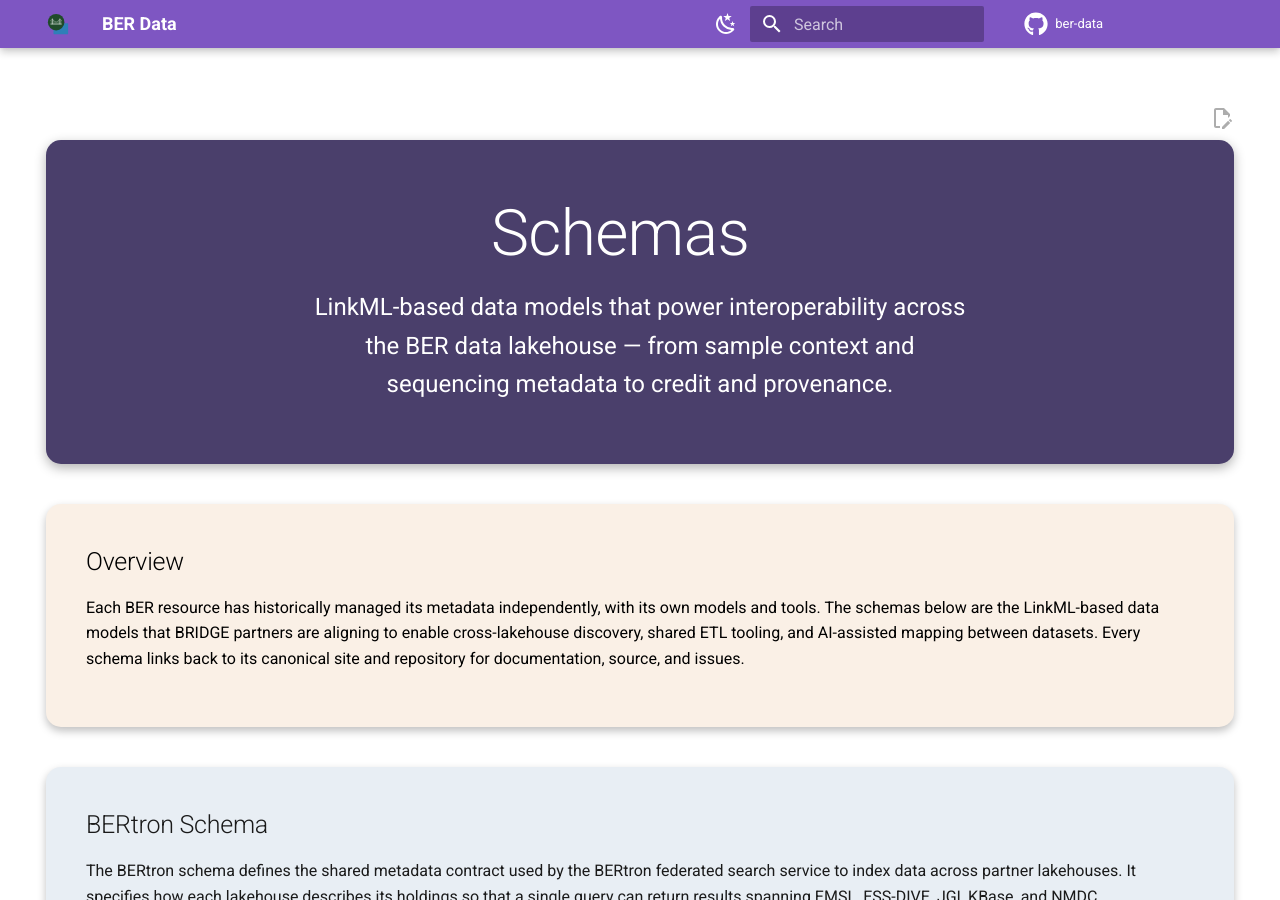
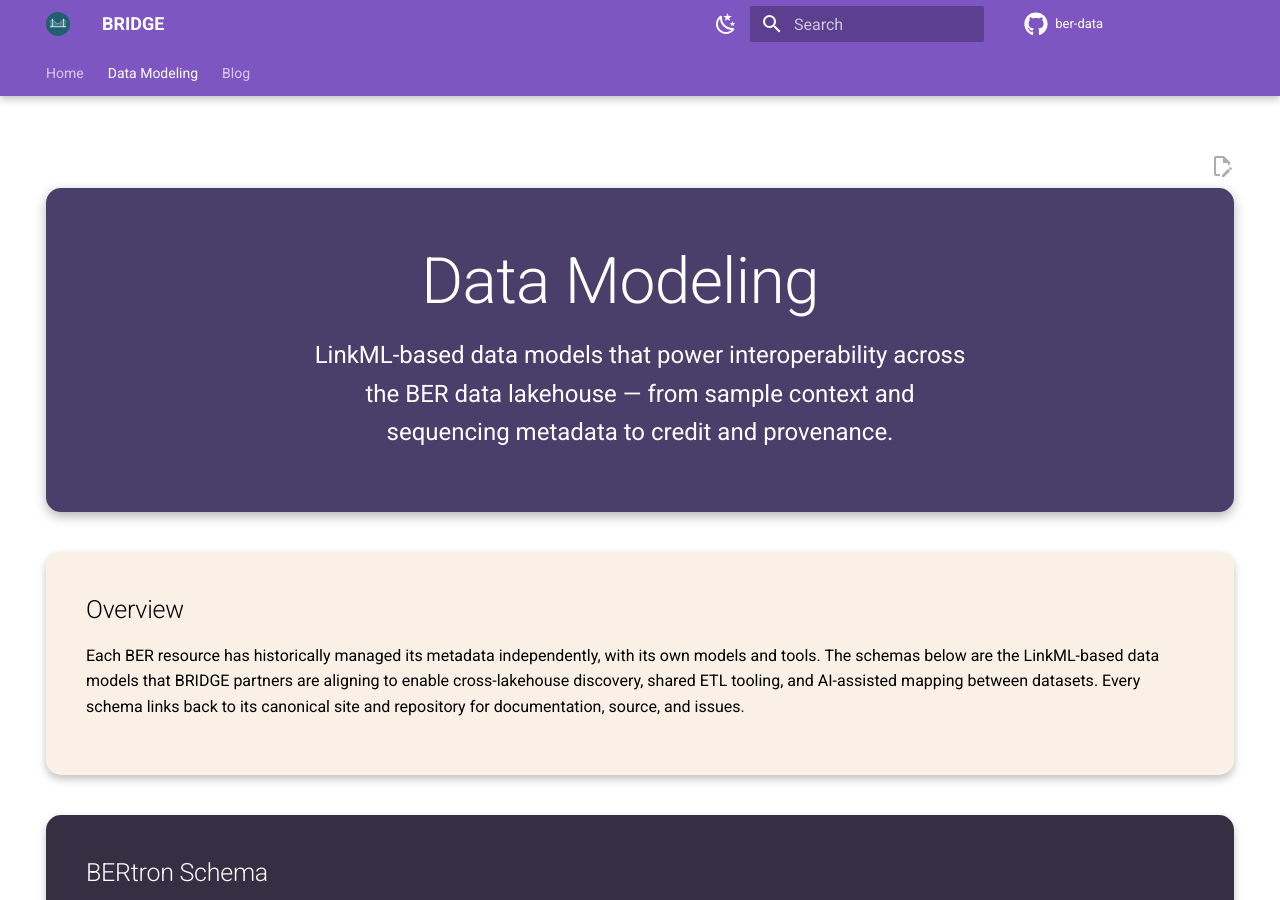
Before and after one commit to ber-data/ber-data.github.io, an MkDocs documentation site: the page built from docs/schemas.md, in a window 1280 px wide and 900 px high. Built offline with MkDocs 1.6.1 and Material for MkDocs 9.7.7, drawn with Linux system fonts in a browser that asks for light colours.

```diff
--- a/docs/schemas.md
+++ b/docs/schemas.md
@@ -1,5 +1,5 @@
 ---
-title: Schemas
+title: Data Modeling
 hide:
   - navigation
   - toc
@@ -7,7 +7,7 @@ hide:
 
 <div class="hero" markdown>
 
-# Schemas
+# Data Modeling
 
 <p class="hero-tagline">
 LinkML-based data models that power interoperability across the BER data
@@ -30,7 +30,7 @@ and issues.
 
 </section>
 
-<section class="section section--modeling" markdown>
+<section class="section section--infrastructure" markdown>
 
 ## BERtron Schema
 
--- a/mkdocs.yml
+++ b/mkdocs.yml
@@ -1,4 +1,4 @@
-site_name: BER Data
+site_name: BRIDGE
 site_description: Landing page for the BER Data GitHub organization
 site_url: https://ber-data.github.io/
 repo_url: https://github.com/ber-data
@@ -12,6 +12,8 @@ theme:
   features:
     - navigation.instant
     - navigation.tracking
+    - navigation.tabs
+    - navigation.tabs.sticky
     - navigation.sections
     - navigation.top
     - navigation.footer
@@ -99,6 +101,6 @@ plugins:
 
 nav:
   - Home: index.md
-  - Schemas: schemas.md
+  - Data Modeling: schemas.md
   - Blog:
     - blog/index.md
```
Also changed, not shown: docs/index.md (+3 -2 lines), docs/assets/images/bridge-logo.png, docs/assets/images/bridge-logo.svg.
